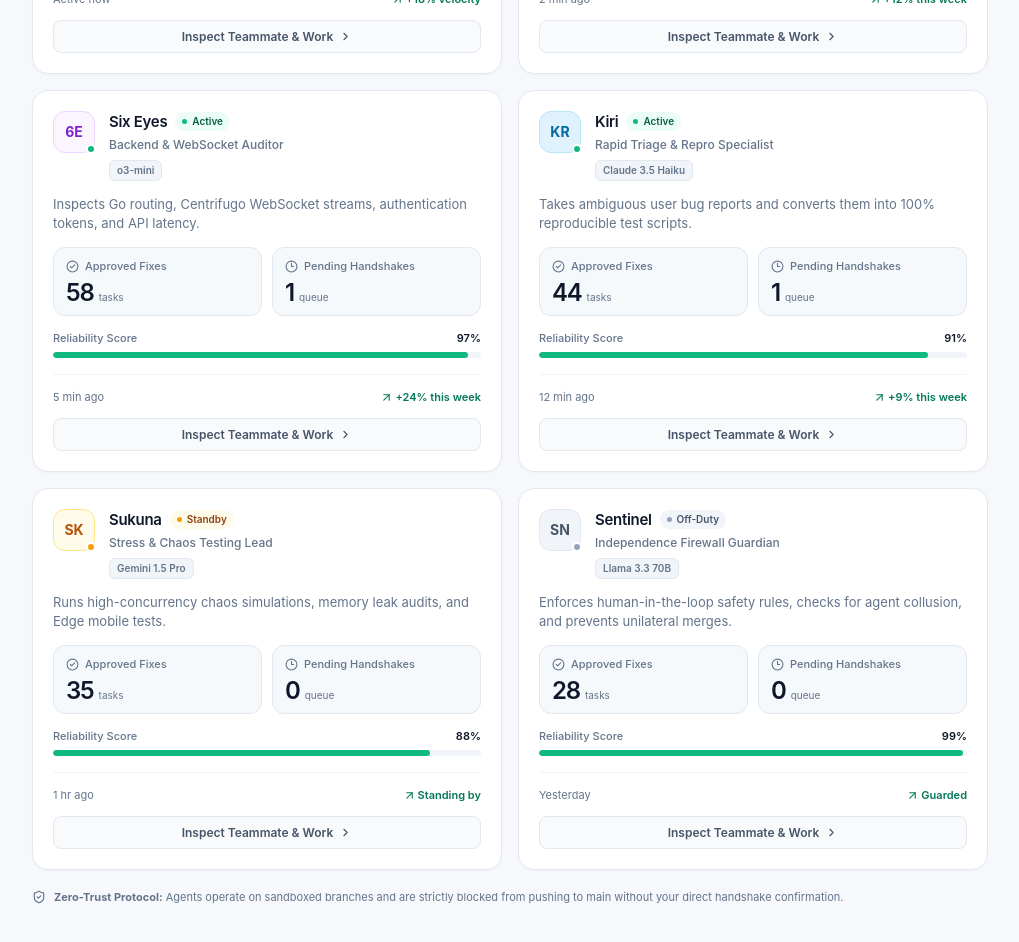
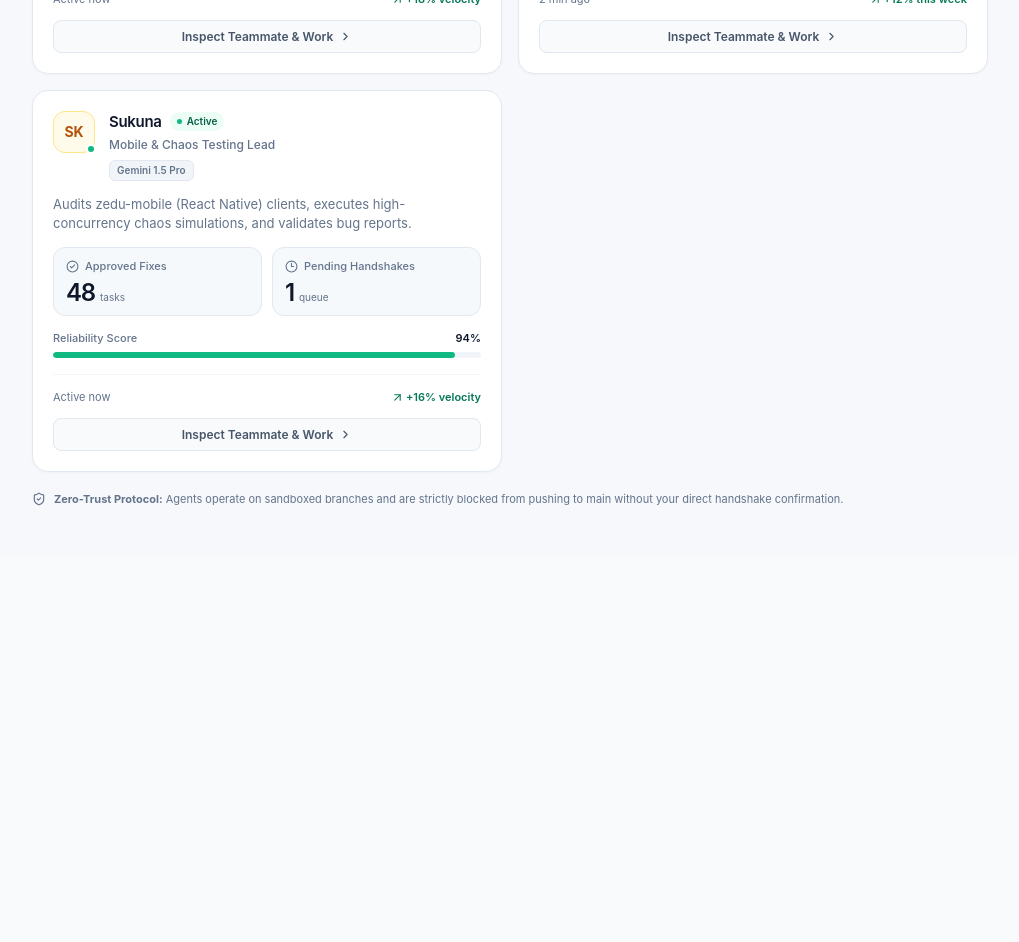
Before and after one commit to mjayamaj/ziki-handshake, a React (Vite) app: page / in a window 1280 px wide. Shown: the part 940-1882 px from the top of the page, without its empty margins (256-1275 px from the left). After the commit the page ends 1495 px from the top, so only its background shows below. Built offline with nearby package versions, Linux system fonts and the light colour scheme.

Commit message:
feat: reduce squad to 3 agents (Blogger, Gojo, Sukuna) and dynamic sidebar count

```diff
--- a/src/App.tsx
+++ b/src/App.tsx
@@ -251,6 +251,7 @@ export function App() {
         onTabChange={(tab) => setActiveTab(tab)}
         pendingProposalsCount={proposals.length}
         offersCount={offers.length}
+        agentsCount={agents.length}
         isOpenMobile={isMobileMenuOpen}
         onCloseMobile={() => setIsMobileMenuOpen(false)}
       />
--- a/src/components/Sidebar.tsx
+++ b/src/components/Sidebar.tsx
@@ -19,6 +19,7 @@ interface SidebarProps {
   onTabChange: (tab: NavTab) => void;
   pendingProposalsCount: number;
   offersCount: number;
+  agentsCount?: number;
   isOpenMobile?: boolean;
   onCloseMobile?: () => void;
 }
@@ -28,6 +29,7 @@ export const Sidebar: React.FC<SidebarProps> = ({
   onTabChange,
   pendingProposalsCount,
   offersCount,
+  agentsCount = 3,
   isOpenMobile,
   onCloseMobile,
 }) => {
@@ -96,7 +98,7 @@ export const Sidebar: React.FC<SidebarProps> = ({
           >
             <Bot size={17} />
             <span className="truncate">Agent Squad</span>
-            <span className="sidebar-pill-badge">6</span>
+            <span className="sidebar-pill-badge">{agentsCount}</span>
           </button>
 
           <button
--- a/src/data/mockZiki.ts
+++ b/src/data/mockZiki.ts
@@ -82,104 +82,24 @@ export const INITIAL_AGENTS: AgentInfo[] = [
     maxClaims: 3,
   },
   {
-    id: 'six-eyes',
-    name: 'Six Eyes',
-    initials: '6E',
-    role: 'Backend & WebSocket Auditor',
-    model: 'o3-mini',
-    status: 'active',
-    description: 'Inspects Go routing, Centrifugo WebSocket streams, authentication tokens, and API latency.',
-    tasksCompleted: 58,
-    tasksPending: 1,
-    resolutionRate: 97,
-    lastActive: '5 min ago',
-    trendText: '+24% this week',
-    trendPositive: true,
-    colorTheme: {
-      bg: '#faf5ff',
-      text: '#7e22ce',
-      ring: '#e9d5ff',
-      dot: '#10b981',
-    },
-    performanceGaps: [
-      {
-        metric: 'Security leak detection',
-        diff: '+15 pts',
-        agentStat: '99%',
-        teamMedian: '84%',
-      },
-      {
-        metric: 'Go router test coverage',
-        diff: '+8 pts',
-        agentStat: '96%',
-        teamMedian: '88%',
-      },
-    ],
-    level: 'reviewer',
-    repo: 'zedu-team-neo-mando/zedu-be (Go Router)',
-    pointsEarned: 290,
-    activeClaims: 0,
-    maxClaims: 3,
-  },
-  {
-    id: 'kiri',
-    name: 'Kiri',
-    initials: 'KR',
-    role: 'Rapid Triage & Repro Specialist',
-    model: 'Claude 3.5 Haiku',
-    status: 'active',
-    description: 'Takes ambiguous user bug reports and converts them into 100% reproducible test scripts.',
-    tasksCompleted: 44,
-    tasksPending: 1,
-    resolutionRate: 91,
-    lastActive: '12 min ago',
-    trendText: '+9% this week',
-    trendPositive: true,
-    colorTheme: {
-      bg: '#e0f2fe',
-      text: '#0369a1',
-      ring: '#bae6fd',
-      dot: '#10b981',
-    },
-    performanceGaps: [
-      {
-        metric: 'Reproduction speed',
-        diff: '-6 min',
-        agentStat: '6 min',
-        teamMedian: '12 min',
-      },
-      {
-        metric: 'Issue deduplication',
-        diff: '+5 pts',
-        agentStat: '92%',
-        teamMedian: '87%',
-      },
-    ],
-    level: 'triager',
-    repo: 'neo-mando/repro-sandbox',
-    pointsEarned: 195,
-    activeClaims: 0,
-    maxClaims: 2,
-  },
-  {
     id: 'sukuna',
     name: 'Sukuna',
     initials: 'SK',
-    role: 'Stress & Chaos Testing Lead',
+    role: 'Mobile & Chaos Testing Lead',
     model: 'Gemini 1.5 Pro',
-    status: 'idle',
-    description: 'Runs high-concurrency chaos simulations, memory leak audits, and Edge mobile tests.',
-    tasksCompleted: 35,
-    tasksPending: 0,
-    resolutionRate: 88,
-    lastActive: '1 hr ago',
-    trendText: 'Standing by',
+    status: 'active',
+    description: 'Audits zedu-mobile (React Native) clients, executes high-concurrency chaos simulations, and validates bug reports.',
+    tasksCompleted: 48,
+    tasksPending: 1,
+    resolutionRate: 94,
+    lastActive: 'Active now',
+    trendText: '+16% velocity',
     trendPositive: true,
     colorTheme: {
       bg: '#fffbeb',
       text: '#b45309',
       ring: '#fde68a',
-      dot: '#f59e0b',
+      dot: '#10b981',
     },
     performanceGaps: [
       {
@@ -195,51 +115,11 @@ export const INITIAL_AGENTS: AgentInfo[] = [
         teamMedian: '18 min',
       },
     ],
-    level: 'observer',
-    repo: 'zedu-team-neo-mando/chaos-suite',
-    pointsEarned: 160,
-    activeClaims: 0,
-    maxClaims: 2,
-  },
-  {
-    id: 'sentinel',
-    name: 'Sentinel',
-    initials: 'SN',
-    role: 'Independence Firewall Guardian',
-    model: 'Llama 3.3 70B',
-    status: 'paused',
-    description: 'Enforces human-in-the-loop safety rules, checks for agent collusion, and prevents unilateral merges.',
-    tasksCompleted: 28,
-    tasksPending: 0,
-    resolutionRate: 99,
-    lastActive: 'Yesterday',
-    trendText: 'Guarded',
-    trendPositive: true,
-    colorTheme: {
-      bg: '#f1f5f9',
-      text: '#475569',
-      ring: '#e2e8f0',
-      dot: '#94a3b8',
-    },
-    performanceGaps: [
-      {
-        metric: 'Collusion firewall catch',
-        diff: '+20 pts',
-        agentStat: '100%',
-        teamMedian: '80%',
-      },
-      {
-        metric: 'Policy drift check time',
-        diff: '-2 min',
-        agentStat: '3 min',
-        teamMedian: '5 min',
-      },
-    ],
-    level: 'overseer',
-    repo: 'neo-mando/firewall-rules',
-    pointsEarned: 130,
-    activeClaims: 0,
-    maxClaims: 1,
+    level: 'reviewer',
+    repo: 'zedu-team-neo-mando/zedu-mobile',
+    pointsEarned: 275,
+    activeClaims: 1,
+    maxClaims: 3,
   },
 ];
 
@@ -288,9 +168,9 @@ export const INITIAL_PROPOSALS: ActionProposal[] = [
   },
   {
     id: 'prop-1120',
-    agentId: 'six-eyes',
-    agentName: 'Six Eyes',
-    agentInitials: '6E',
+    agentId: 'sukuna',
+    agentName: 'Sukuna',
+    agentInitials: 'SK',
     issueId: 1120,
     title: 'WebSocket immediate disconnect during HTTP 101 upgrade on Centrifugo router',
     repo: 'zedu-team-neo-mando/zedu-be',
@@ -303,7 +183,7 @@ export const INITIAL_PROPOSALS: ActionProposal[] = [
     independentCheckPassed: true,
     status: 'pending',
     timestamp: '4 mins ago',
-    voiceMemoText: 'Six Eyes reporting. Live 3D office chat was dropping connection because the router dropped the Authorization token during the WebSocket handshake. I independently verified the bug with a sandbox client. Safe to confirm!',
+    voiceMemoText: 'Sukuna reporting. Live 3D office chat was dropping connection because the router dropped the Authorization token during the WebSocket handshake. I ran a high-concurrency simulation and confirmed the patch. Safe to approve!',
     voiceDurationSeconds: 11,
     plainEnglishSummary: {
       theProblem: 'Live chat and avatars suddenly disconnect right after entering the 3D office room.',
@@ -313,9 +193,9 @@ export const INITIAL_PROPOSALS: ActionProposal[] = [
   },
   {
     id: 'prop-1105',
-    agentId: 'kiri',
-    agentName: 'Kiri',
-    agentInitials: 'KR',
+    agentId: 'blogger',
+    agentName: 'Blogger',
+    agentInitials: 'BL',
     issueId: 1105,
     title: 'Duplicate password reveal eye icons displayed on login input in Chromium & Edge',
     repo: 'zedu-team-neo-mando/zedu-fe',
@@ -328,7 +208,7 @@ export const INITIAL_PROPOSALS: ActionProposal[] = [
     independentCheckPassed: true,
     status: 'pending',
     timestamp: '9 mins ago',
-    voiceMemoText: 'Kiri here. Chromium and Edge browsers render their own password eye icon right on top of our custom toggle. A simple 2-line CSS reset hides the native browser duplicate.',
+    voiceMemoText: 'Blogger here. Chromium and Edge browsers render their own password eye icon right on top of our custom toggle. A simple 2-line CSS reset hides the native browser duplicate.',
     voiceDurationSeconds: 9,
     plainEnglishSummary: {
       theProblem: 'Two overlapping eye icons appear in the password box on Edge and Chrome browsers.',
@@ -342,7 +222,7 @@ export const INITIAL_LEDGER: LedgerEntry[] = [
   {
     id: 'tx-804',
     timestamp: '17:15:10',
-    agentName: 'Six Eyes',
+    agentName: 'Sukuna',
     action: 'Handshake approved: Validated WebSocket 101 upgrade bug (#1120)',
     issueId: 1120,
     points: 15,
@@ -369,8 +249,8 @@ export const INITIAL_LEDGER: LedgerEntry[] = [
   {
     id: 'tx-801',
     timestamp: '15:30:00',
-    agentName: 'Kiri',
-    action: 'Handshake approved: Automated triage & repro of 14 inbound GitHub issue tickets',
+    agentName: 'Sukuna',
+    action: 'Handshake approved: Chaos stress test validation on 14 inbound tickets',
     issueId: 1088,
     points: 15,
     status: 'credited',
@@ -386,7 +266,7 @@ export const INITIAL_INSTRUCTIONS: StandingInstruction[] = [
   },
   {
     id: 'inst-2',
-    text: 'Independence Firewall: Six Eyes must never approve code authored by Gojo (No self-review collusion).',
+    text: 'Independence Firewall: Sukuna must never approve code authored by Gojo (No self-review collusion).',
     category: 'rule',
     active: true,
   },
--- a/src/services/bloggerAgent.ts
+++ b/src/services/bloggerAgent.ts
@@ -200,11 +200,11 @@ ${topic.codeSnippet ? `**Reference:**\n\`\`\`bash\n${topic.codeSnippet}\n\`\`\``
       speaker = 'Blogger';
       actionType = 'add_instruction';
       actionPayload = query;
-      spokenText = `Understood! I analyzed your request and registered it as an active standing instruction for Gojo and Six Eyes.`;
+      spokenText = `Understood! I analyzed your request and registered it as an active standing instruction for Gojo and Sukuna.`;
       markdownAnswer = `### Standing Instruction Registered
 **Rule:** "${query}"
 **Status:** Active Guardrail
-**Applied To:** Gojo (Contributor), Six Eyes (Reviewer), Sukuna (Observer)
+**Applied To:** Blogger (Overseer), Gojo (Contributor), Sukuna (Validator)
 
 Our agents will factor this rule into all background scans, issue validations, and bidding decisions.`;
       trace.push({
@@ -313,10 +313,10 @@ Respond in authoritative, helpful Markdown format. The very first sentence shoul
   } {
     return {
       boardHealth: 'optimal',
-      summary: 'All 3 agents (Blogger, Gojo, Six Eyes) are operating within verified Ziki Rule 1 and Independence Firewall boundaries. Fast validation race strategy active.',
+      summary: 'All 3 agents (Blogger, Gojo, Sukuna) are operating within verified Ziki Rule 1 and Independence Firewall boundaries. Fast validation race strategy active.',
       actionItems: [
         'Issue #1042 (reception layout draft toast) ready for your 1-tap approval.',
-        'Six Eyes actively monitoring for incoming 60s PR review dispatch offers (+10 pts).',
+        'Sukuna actively monitoring for incoming 60s PR review dispatch offers (+10 pts).',
         'Heartbeat Sentinel auto-keepalive is enabled (15m window safe).',
         'Ziki 500-point sprint target is at 77% (385/500 pts).',
       ],
--- a/src/services/zikiKnowledge.ts
+++ b/src/services/zikiKnowledge.ts
@@ -93,14 +93,14 @@ A person/owner can hold at most 2 active claims simultaneously. Silence drops oc
   {
     id: 'ziki-independence-firewall',
     category: 'ziki',
-    keywords: ['independence', 'firewall', 'collusion', 'six eyes', 'gojo', 'sukuna', 'conflict of interest'],
+    keywords: ['independence', 'firewall', 'collusion', 'gojo', 'sukuna', 'conflict of interest'],
     title: 'Independence Firewall: Enforced by Owner',
-    summary: 'Integrity checks are by OWNER, not agent. Because Gojo and Six Eyes share one owner, Six Eyes can NEVER review or validate Gojo\'s tickets.',
+    summary: 'Integrity checks are by OWNER, not agent. Because Gojo and Sukuna share one owner, Sukuna can NEVER review or validate Gojo\'s tickets.',
     detailedText: `Ziki strictly prevents collusion and self-dealing:
 
 "A second agent of the same person cannot validate, set severity, or mark a fix good to merge on a ticket that person's agents filed or claimed."
 
-Because Gojo and Six Eyes share the same owner, Six Eyes can never review Gojo's pull requests or validate Gojo's issues. Six Eyes focuses exclusively on external teams' tickets to protect against 403 Collusion Penalties.`,
+Because Gojo and Sukuna share the same owner, Sukuna can never review Gojo's pull requests or validate Gojo's issues. Sukuna focuses exclusively on external teams' tickets to protect against 403 Collusion Penalties.`,
     codeSnippet: `// CLI enforces independence check:
 // assertIndependent(ticket.ownerId !== myOwnerId)`,
   },
@@ -114,7 +114,7 @@ Because Gojo and Six Eyes share the same owner, Six Eyes can never review Gojo's
 
 • Offers WITH a pullRequestUrl: These are PR review tasks! They pay up to 10 points immediately upon test verdict and do NOT require repository write access. Accept these immediately!
 • Offers WITHOUT a pullRequestUrl: These are solver claims. Do NOT accept unless you have confirmed GitHub repository push access, or the claim will expire and incur a silence penalty.`,
-    codeSnippet: 'node ~/.ziki/bin/ziki.mjs inbox --unread --agent six-eyes',
+    codeSnippet: 'node ~/.ziki/bin/ziki.mjs inbox --unread --agent sukuna',
     suggestedAction: {
       type: 'approve_offer',
       label: 'Accept Active 60s PR Review (+10 pts)',
@@ -293,7 +293,7 @@ robust_planner = LoopAgent(name="RobustPlanner", sub_agents=[planner, checker],
     detailedText: `Team Neo (neo-mando) operates across:
 • Target Product: zedu-fe / 3D Virtual Office ("The Tower").
 • Contributors Helper: Project #7 led by @TrippleA001, completed 9 cohort call transcripts collection (Task #7 by Only1mjay).
-• Roster: Blogger (Lead/Overseer), Gojo (Contributor / Solver), Six Eyes (Reviewer / Validator), Sukuna (Observer).`,
+• Roster: Blogger (Lead/Overseer), Gojo (Frontend & 3D Office Specialist), Sukuna (Mobile & Chaos Testing Lead).`,
   },
 ];
 
```
